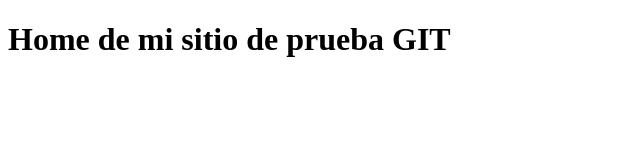
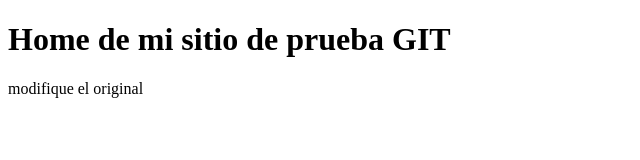
Before and after one commit to vickigui/dhproject, a plain HTML site: page index.html in a window 1280 px wide. Shown: the whole page, without its empty margins (0-640 px from the left). Drawn offline with Linux system fonts and the light colour scheme.

Commit message:
mofique la primer parrafo

```diff
--- a/index.html
+++ b/index.html
@@ -6,5 +6,6 @@
   </head>
   <body>
     <h1>Home de mi sitio de prueba GIT</h1>
+<p>modifique el original</p>
   </body>
 </html>
```
